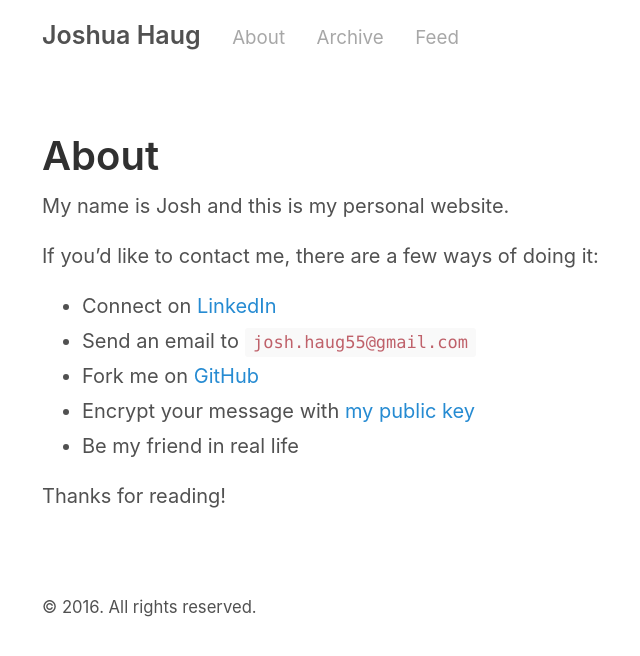
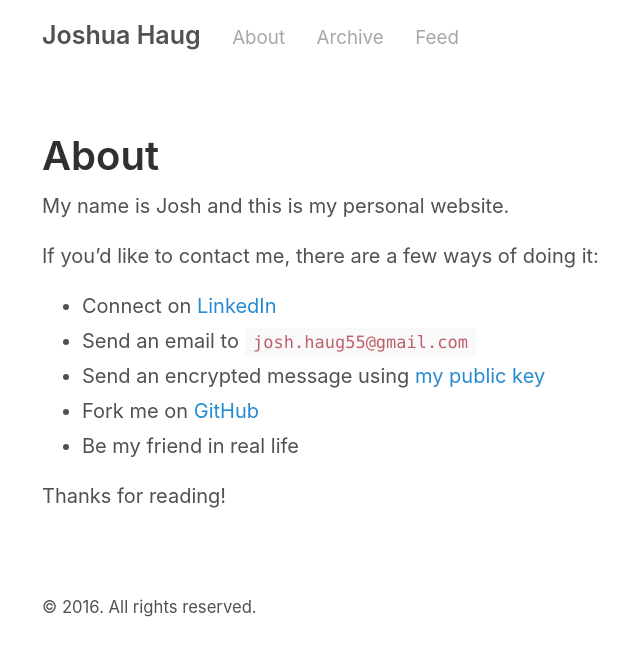
Before and after one commit to joshhaug/joshhaug.github.io, a Jekyll site: the page built from about.md, in a window 1280 px wide. Shown: the top 656 px of the page, without its empty margins (248-888 px from the left). Built offline with Jekyll 4.4.1, drawn with Linux system fonts in a browser that asks for light colours.

Commit message:
Fixed key wording

```diff
--- a/about.md
+++ b/about.md
@@ -9,8 +9,8 @@
 
 * Connect on [LinkedIn](https://www.linkedin.com/in/joshua-haug-64a04897)
 * Send an email to <code>josh.haug55@gmail.com</code>
+* Send an encrypted message using [my public key](http://hkps.pool.sks-keyservers.net/pks/lookup?op=get&search=0x02B014078BAD2FED)
 * Fork me on [GitHub](https://www.github.com/joshhaug)
-* Encrypt your message with [my public key](http://hkps.pool.sks-keyservers.net/pks/lookup?op=get&search=0x02B014078BAD2FED)
 * Be my friend in real life
 
 Thanks for reading!
```
